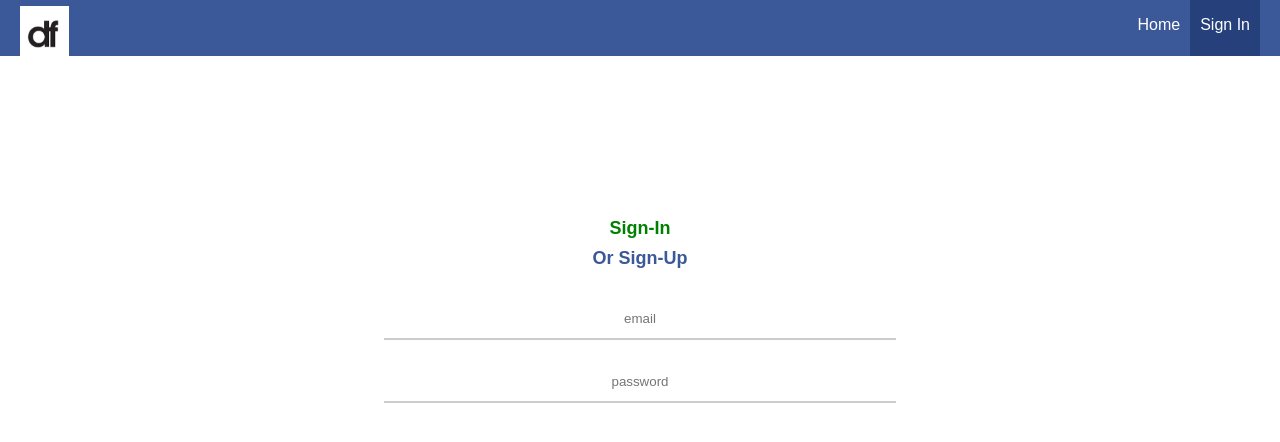
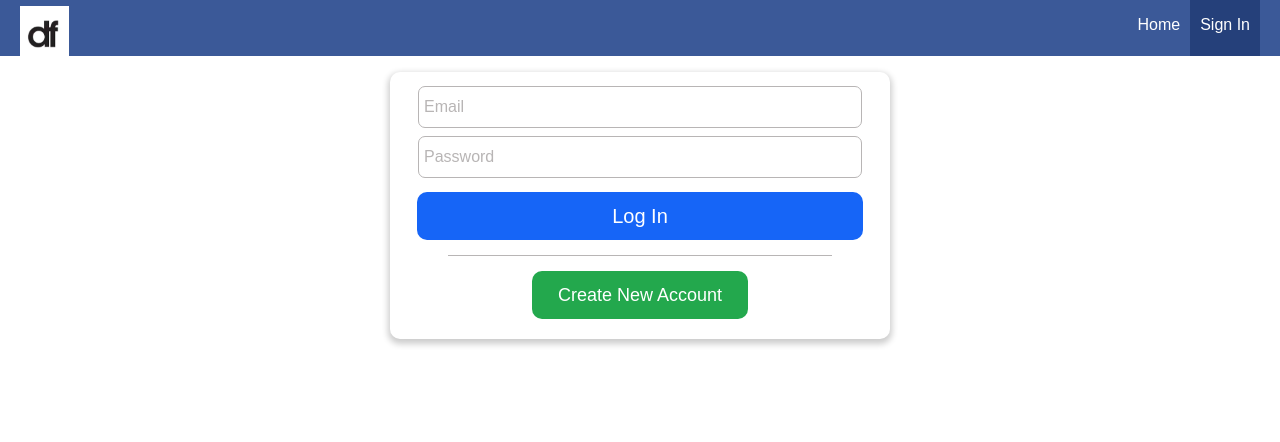
Before and after one commit to jdonesky/mock-fb, a React app: page /authentication in a window 1280 px wide. Shown: the top 442 px of the page. Built offline with nearby package versions, Linux system fonts and the light colour scheme.

Commit message:
created new sign up page

```diff
--- a/src/App.js
+++ b/src/App.js
@@ -1,64 +1,75 @@
-import React, { Component } from "react";
-import { connect } from "react-redux";
-import { Route, Switch } from "react-router-dom";
+
+import React, {useEffect, Suspense} from "react";
+import {connect} from "react-redux";
+import {Route, Switch} from "react-router-dom";
 import Layout from "./hoc/Layout/Layout";
+import Spinner from './components/UI/Spinner/Spinner'
 import * as actions from "./store/actions/index";
 
-import asyncComponent from "./hoc/asyncComponent";
 
-const AsyncUserProfile = asyncComponent(() => {
+const AsyncUserProfile = React.lazy(() => {
     return import("./containers/UserProfile/UserProfile");
 });
-const AsyncPosts = asyncComponent(() => {
+const AsyncPosts = React.lazy(() => {
     return import("./containers/Posts/Posts");
 });
-const AsyncFriends = asyncComponent(() => {
+const AsyncFriends = React.lazy(() => {
     return import("./containers/Friends/Friends");
 });
-
-const AsyncSearch = asyncComponent(() => {
+const AsyncSearch = React.lazy(() => {
     return import ("./containers/Search/Search")
 })
-
-const AsyncAuth = asyncComponent(() => {
+const AsyncAuth = React.lazy(() => {
     return import("./containers/Auth/Auth");
 });
-const AsyncLogout = asyncComponent(() => {
+
+const AsyncSignUp = React.lazy(() => {
+    return import("./containers/Auth/SignUp")
+})
+
+const AsyncLogout = React.lazy(() => {
     return import("./containers/Logout/Logout");
 });
 
 
-class App extends Component {
-  componentDidMount() {
-    this.props.onReloadApp();
-  }
 
-  render() {
-    const defaultRoutes = (
+const app = (props) => {
+
+    useEffect(() => {
+        props.onReloadApp();
+    }, [])
+
+
+
+    let routes = (
         <Switch>
-        <Route path="/authentication" component={AsyncAuth} />
-        <Route path="/" component={AsyncPosts} />
-        <Route component={AsyncAuth} />
+            <Route path="/authentication" component={AsyncAuth}/>
+            <Route path="/sign-up" component={AsyncSignUp}/>
+            <Route path="/" component={AsyncPosts}/>
+            <Route component={AsyncAuth}/>
         </Switch>
     );
-
-    const authenticatedRoutes = (
+    if (props.isAuthenticated) {
+        routes = (
             <Switch>
-        <Route path="/authentication" component={AsyncAuth} />
-        <Route path="/user-profile" component={AsyncUserProfile} />
-        <Route path="/friends" component={AsyncFriends} />
-        <Route path="/logout" component={AsyncLogout} />
+                <Route path="/authentication" component={AsyncAuth}/>
+                <Route path="/user-profile" component={AsyncUserProfile}/>
+                <Route path="/friends" component={AsyncFriends}/>
+                <Route path="/logout" component={AsyncLogout}/>
                 <Route path="/search-users" component={AsyncSearch}/>
-        <Route component={AsyncPosts} />
+                <Route component={AsyncPosts}/>
             </Switch>
         );
+    }
 
     return (
         <Layout>
-        {this.props.isAuthenticated ? authenticatedRoutes : defaultRoutes}
+            <Suspense fallback={<Spinner />}>
+                {routes}
+            </Suspense>
         </Layout>
     );
-  }
+
 }
 
 const mapStateToProps = (state) => {
@@ -73,4 +84,4 @@ const mapDispatchToProps = (dispatch) => {
     };
 };
 
-export default connect(mapStateToProps, mapDispatchToProps)(App);
+export default connect(mapStateToProps, mapDispatchToProps)(app);
--- a/src/components/UI/Input/Input.css
+++ b/src/components/UI/Input/Input.css
@@ -1,17 +1,22 @@
 .Input {
-  width: 40%;
-  margin: 25px auto;
-  box-sizing: border-box;
-  border-bottom: 2px solid #ccc;
+  width: 100%;
+  border-radius: 5px;
+  text-align: center;
 }
 
 .InputElement {
-  display: block;
+  border: 1px solid #b8b5b5;
+  font-size: 16px;
   height: 30px;
-  width: 90%;
+  width: 100%;
   margin: 4px auto;
-  border: none;
-  text-align: center;
+  padding: 5px;
+}
+
+
+.InputElement::placeholder {
+  color: #b8b5b5;
+  font-size: 16px;
 }
 
 .Label {
@@ -20,6 +25,6 @@
 }
 
 .Invalid {
-  border: 1px solid red;
-  background: #FDA49A;
+  border: 1px solid #a51515;
+  border-radius: 5px;
 }
--- a/src/containers/Auth/Auth.css
+++ b/src/containers/Auth/Auth.css
@@ -1,6 +1,69 @@
-.SwitchMode {
-    margin: 30px;
+
+
+.Form {
+    width: 80%;
+    max-width: 500px;
+    margin: 0 auto;
+    padding: 10px;
+    box-sizing: border-box;
     display: flex;
     flex-flow: column;
     justify-content: space-between;
+    align-content: flex-start;
+    border: none;
+    border-radius: 10px;
+    box-shadow: 0 3px 6px 2px rgba(0,0,0,0.2)
 }
+
+.Form h1 {
+    margin: 0;
+}
+
+.Form p {
+    margin: 0 0 5px;
+    font-weight: 100;
+}
+
+.Form input {
+    width: 27rem;
+    border-radius: 7px;
+}
+
+.LoginButton {
+    margin: 10px auto;
+    width: 93%;
+    height: 3rem;
+    background: #1665f7;
+    color: white;
+    font-size: 20px;
+    border:none;
+    border-radius: 10px;
+}
+
+.LoginButton:hover {
+    background: #155fe8;
+    cursor: pointer;
+}
+
+.SignUpButton {
+    margin: 10px auto;
+    width: 45%;
+    height: 3rem;
+    background: #23a84d;
+    color: white;
+    font-size: 18px;
+    border:none;
+    border-radius: 10px;
+}
+
+.SignUpButton:hover {
+    background: #219646;
+    cursor: pointer;
+}
+
+.Break {
+    height: 1px;
+    width: 80%;
+    background: #b8b5b5;
+    margin: 5px auto;
+}
--- a/src/containers/Auth/Auth.js
+++ b/src/containers/Auth/Auth.js
@@ -1,22 +1,20 @@
-import React, { Component } from "react";
+import React, { useState } from "react";
 import { Redirect } from "react-router-dom";
 import { connect } from "react-redux";
 import { fieldBuilder, validityCheck } from "../../shared/utility";
 import Input from "../../components/UI/Input/Input";
-import Button from "../../components/UI/Button/Button";
 import Modal from "../../components/UI/Modal/Modal";
-
 import * as actions from "../../store/actions/index";
-
 import classes from "./Auth.css";
 
-class Auth extends Component {
-  state = {
-    formInputs: {
+
+const auth = props => {
+  const [formInputs, setFormInputs] = useState(
+      {
       email: fieldBuilder(
         "input",
         "text",
-        "email",
+        "Email",
         "",
         { required: true, isEmail: true },
         false,
@@ -25,103 +23,88 @@ class Auth extends Component {
       password: fieldBuilder(
         "input",
         "text",
-        "password",
+        "Password",
         "",
         { required: true, minLength: 6 },
         false,
         false
       ),
-    },
-    isSignup: false,
-    formIsValid: false,
-    authError: null
-  };
+    })
 
-  changeHandler = (event, key) => {
-    const updatedFormInput = { ...this.state.formInputs[key] };
+  const [formIsValid, setFormIsValid] = useState(true);
+  const [error, setError] = useState(null)
+
+
+  const changeHandler = (event, key) => {
+    const updatedFormInput = { ...formInputs[key] };
     updatedFormInput.value = event.target.value;
     updatedFormInput.valid = validityCheck(updatedFormInput.value, updatedFormInput.validation )
     updatedFormInput.touched = true
-    const updatedInputs = { ...this.state.formInputs };
+    const updatedInputs = { ...formInputs };
     updatedInputs[key] = updatedFormInput;
-    this.setState({
-      formInputs: updatedInputs,
-    });
+    setFormInputs(updatedInputs)
+
+    let formIsValid = true;
+    for (let input in formInputs) {
+      formIsValid = updatedFormInput.valid && formIsValid
+    }
+    setFormIsValid(formIsValid)
   };
 
-  authSubmitHandler = (event) => {
+  const authSubmitHandler = (event) => {
     event.preventDefault();
-    const authData = {
-      email: this.state.formInputs.email.value,
-      password: this.state.formInputs.password.value,
-      isSignup: this.state.isSignup,
-    };
-    this.props.onAuthSubmit(
-      authData.email,
-      authData.password,
-      authData.isSignup
+    props.onAuthSubmit(
+        formInputs.email.value,
+        formInputs.password.value,
+        false
     );
   };
 
-  switchModeHandler = () => {
-    this.setState((prevState) => {
-      return {
-        isSignup: !prevState.isSignup,
-      };
-    });
+  const switchModeHandler = () => {
+    props.history.push('/sign-up')
   };
 
-  confirmErrorHandler = () => {
-    this.props.onResetError();
+  const confirmErrorHandler = () => {
+    props.onResetError();
   };
 
-  render() {
-    let formFields = Object.keys(this.state.formInputs).map((key) => (
+
+    let formFields = Object.keys(formInputs).map((key) => (
       <Input
         key={key}
-        elementType={this.state.formInputs[key].elementType}
-        inputType={this.state.formInputs[key].elementConfig.inputType}
-        placeholder={this.state.formInputs[key].elementConfig.placeholder}
-        value={this.state.formInputs[key].value}
-        touched={this.state.formInputs[key].touched}
-        changed={(event) => this.changeHandler(event, key)}
-        invalid={!this.state.formInputs[key].valid}
+        elementType={formInputs[key].elementType}
+        inputType={formInputs[key].elementConfig.inputType}
+        placeholder={formInputs[key].elementConfig.placeholder}
+        value={formInputs[key].value}
+        touched={formInputs[key].touched}
+        changed={(event) => changeHandler(event, key)}
+        invalid={!formInputs[key].valid}
       />
     ));
 
-    let form = <form className={classes.Auth}>{formFields}</form>;
-
-    let onAuthRedirect = this.props.isAuthenticated ? (
+    let authRedirect = props.isAuthenticated ? (
       <Redirect to="/" />
     ) : null;
 
-    let errorModal = (
-      <Modal show={this.props.error} close={this.confirmErrorHandler}>
-        {this.props.error ? this.props.error : null}
+    const errorModal = (
+      <Modal show={props.error} close={confirmErrorHandler}>
+        {props.error ? props.error : null}
       </Modal>
     );
 
-    return (
-      <div>
-        {onAuthRedirect}
+  return (
+      <React.Fragment>
+        {authRedirect}
         {errorModal}
-        {this.state.isSignup ? form : <div style={{ height: "110px" }}></div>}
-        <div className={classes.SwitchMode}>
-          <Button
-            clicked={(event) => this.authSubmitHandler(event)}
-            add="Success"
-            // disabled={!this.state.formIsValid}
-          >
-            {this.state.isSignup ? "Sign-Up" : "Sign-In"}
-          </Button>
-          <Button clicked={this.switchModeHandler} add="Neutral">
-            Or {this.state.isSignup ? "Sign-In" : "Sign-Up"}
-          </Button>
-        </div>
-        {!this.state.isSignup ? form : <div style={{ height: "110px" }}></div>}
-      </div>
-    );
-  }
+        <form className={classes.Form} onSubmit={authSubmitHandler}>
+          {formFields}
+          <button className={classes.LoginButton} type="submit" /*disabled={formIsValid} */>Log In</button>
+          <div className={classes.Break}/>
+          <button className={classes.SignUpButton} onClick={switchModeHandler}>Create New Account</button>
+        </form>
+      </React.Fragment>
+  );
+
 }
 
 const mapStateToProps = (state) => {
@@ -139,4 +122,4 @@ const mapDispatchToProps = (dispatch) => {
   };
 };
 
-export default connect(mapStateToProps, mapDispatchToProps)(Auth);
+export default connect(mapStateToProps, mapDispatchToProps)(auth);
--- /dev/null
+++ b/src/containers/Auth/SignUp.js
@@ -0,0 +1,149 @@
+import React, {useState, useEffect} from 'react';
+import { connect } from 'react-redux';
+import { fieldBuilder, validityCheck } from "../../shared/utility";
+import Input from '../../components/UI/Input/Input'
+import classes from './Auth.css'
+import * as actions from '../../store/actions/index'
+import Modal from "../../components/UI/Modal/Modal";
+
+const signUp = props => {
+
+  const { token, history } = props
+
+  useEffect(() => {
+      if (token) {
+          console.log('reached redirect')
+          history.push('/user-profile')
+      }
+  }, [token, history]);
+
+  const [formInputs, setFormInputs] = useState(
+      {
+        firstName: fieldBuilder(
+            "input",
+            "text",
+            "First name",
+            "",
+            {required: true},
+            false,
+            false
+        ),
+        lastName: fieldBuilder(
+            "input",
+            "text",
+            "Last name",
+            "",
+            {required: true},
+            false,
+            false
+        ),
+        email: fieldBuilder(
+            "input",
+            "text",
+            "Email",
+            "",
+            { required: true, isEmail: true },
+            false,
+            false
+        ),
+        password: fieldBuilder(
+            "input",
+            "text",
+            "Password",
+            "",
+            { required: true, minLength: 6 },
+            false,
+            false
+        ),
+        birthday: fieldBuilder(
+            "input",
+            "date",
+            'Birthday',
+            "",
+            {required: true},
+            false,
+            false
+        )
+      })
+
+  const [formIsValid, setFormIsValid] = useState(false);
+
+  const changeHandler = (event, key) => {
+    const updatedFormInput = { ...formInputs[key] };
+    updatedFormInput.value = event.target.value;
+    updatedFormInput.valid = validityCheck(updatedFormInput.value, updatedFormInput.validation )
+    updatedFormInput.touched = true
+    const updatedInputs = { ...formInputs };
+    updatedInputs[key] = updatedFormInput;
+    setFormInputs(updatedInputs)
+
+    let formIsValid = true;
+    for (let input in formInputs) {
+      formIsValid = updatedFormInput.valid && formIsValid
+    }
+    setFormIsValid(formIsValid)
+  };
+
+  const createAccountHandler = (event) => {
+      event.preventDefault()
+      props.onSignUp(
+          formInputs.email.value,
+          formInputs.password.value,
+          true)
+  }
+
+  const confirmErrorHandler = () => {
+      props.onResetError();
+  }
+
+
+  const formFields = Object.keys(formInputs).map(key => (
+      <Input
+          key={key}
+          elementType={formInputs[key].elementType}
+          value={formInputs[key].value}
+          type={formInputs[key].elementConfig.type}
+          placeholder={formInputs[key].elementConfig.placeholder}
+          valid={formInputs[key].valid}
+          touched={formInputs[key].touched}
+          changed={(event) => changeHandler(event, key)}
+      />
+      )
+  )
+
+    const errorModal = (
+        <Modal show={props.error} close={confirmErrorHandler}>
+            {props.error ? props.error : null}
+        </Modal>
+    );
+
+  return (
+      <React.Fragment>
+          {errorModal}
+          <form className={classes.Form} onSubmit={(event) => createAccountHandler(event)}>
+              <h1>Sign Up</h1>
+              <p>It's quick and easy.</p>
+              <div className={classes.Break} style={{width: "100%"}}/>
+              {formFields}
+              <button className={classes.SignUpButton} type="submit">Sign Up</button>
+          </form>
+      </React.Fragment>
+  );
+}
+
+const mapStateToProps = state => {
+    return {
+        token: state.auth.token,
+        loading: state.auth.loading,
+        error: state.auth.error
+    }
+}
+
+const mapDispatchToProps = dispatch => {
+    return {
+        onSignUp: (email,password,isSignUp) => dispatch(actions.authAttempt(email,password,isSignUp)),
+        onResetError: () => dispatch(actions.authResetError())
+    }
+}
+
+export default connect(mapStateToProps,mapDispatchToProps)(signUp);
--- a/src/store/actions/auth.js
+++ b/src/store/actions/auth.js
@@ -1,4 +1,4 @@
-import * as actionTypes from "./actionTypes";
+  import * as actionTypes from "./actionTypes";
 import axiosSignIn from "../../axios/signin-axios-instance";
 import axiosSignUp from "../../axios/signup-axios-instance";
 
```
Also changed, not shown: src/hoc/withErrorHandler.js (+21 -26 lines), src/containers/Auth/SignUp.css (added), src/shared/utility.js (line endings or trailing spaces). Lines whose indentation alone changed are shown as unchanged.
